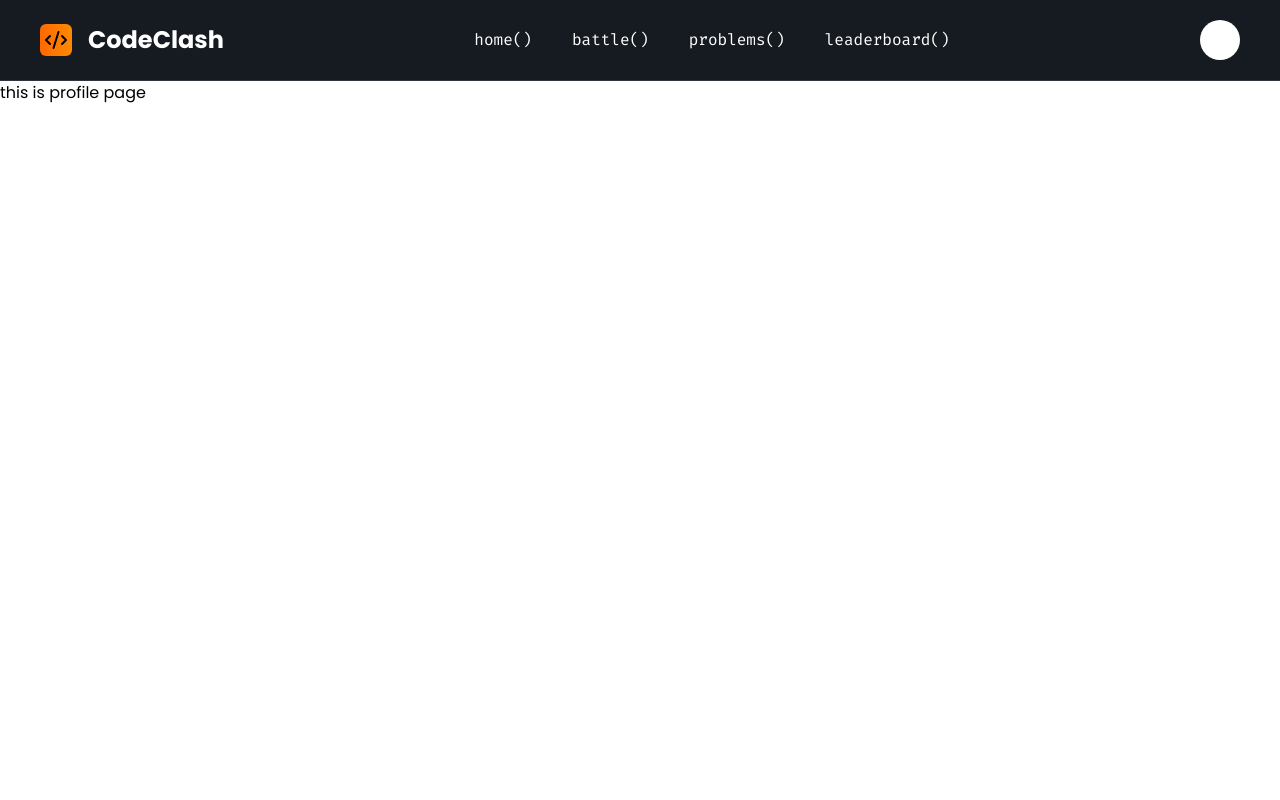
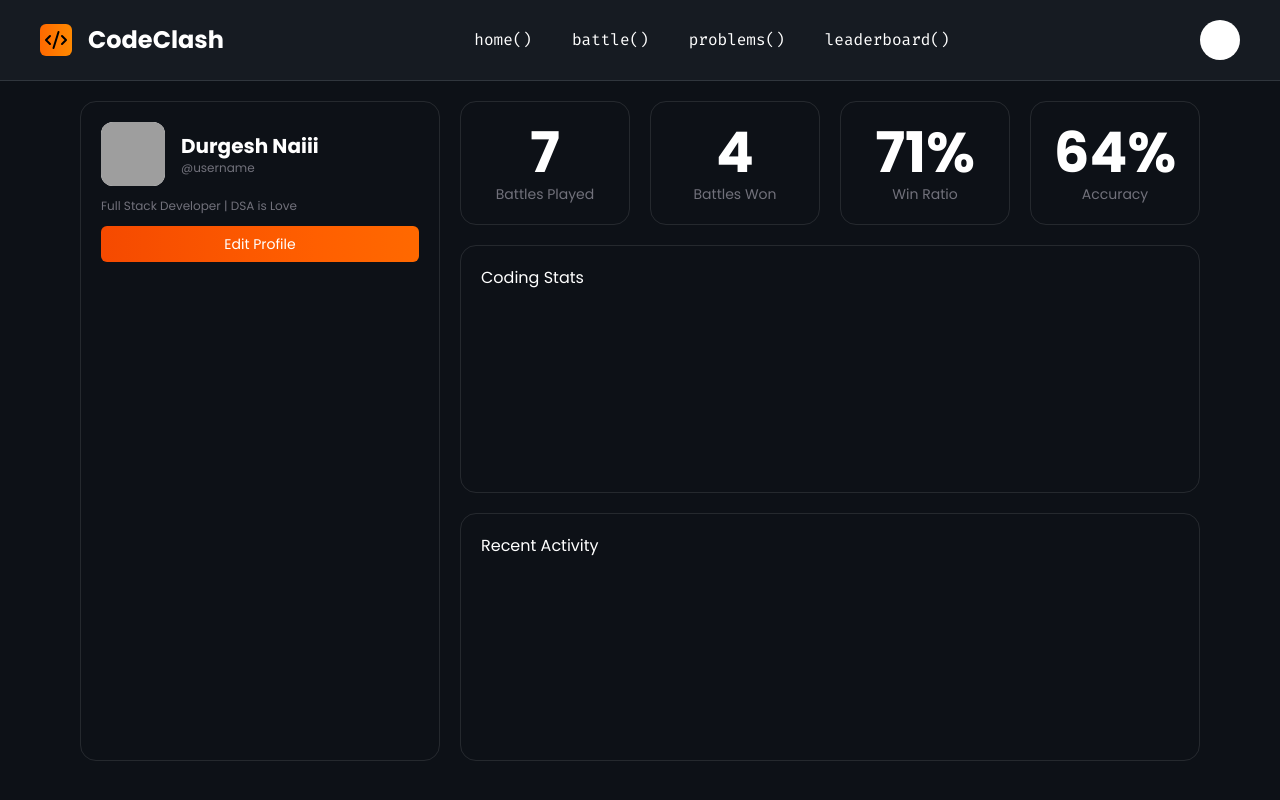
Before and after one commit to prakash-ydv/CodeClash, a React (Vite) app in the folder client/: page /profile in a window 1280 px wide. Shown: the top 800 px of the page. Built offline with nearby package versions, Linux system fonts and the light colour scheme; grey boxes are pictures that could not be loaded; a web font is replaced by a local one.

Commit message:
create layout

```diff
--- a/client/src/pages/ProfilePage.jsx
+++ b/client/src/pages/ProfilePage.jsx
@@ -1,11 +1,76 @@
 import React from "react";
 import NavBar from "../component/ui/NavBar";
+import Footer from "../component/ui/Footer";
 
 function ProfilePage() {
   return (
-    <div>
+    <div className="w-full min-h-screen terminal-bg transition-all duration-300 ease-in-out">
       <NavBar />
-      this is profile page
+      <div
+        id="main-body"
+        className="w-full p-5 sm:px-10 md:px-20 grid grid-cols-1 lg:grid-cols-3 text-white gap-5"
+      >
+        {/* Sidebar */}
+        <div
+          id="side-bar"
+          className="w-full md:col-span-1 flex flex-col gap-3 border rounded-2xl border-white/10 p-5 hover:border-orange-500"
+        >
+          <div id="profile-details" className="flex items-center gap-4">
+            <span className="h-16 w-16 overflow-hidden bg-center bg-white rounded-xl">
+              <img
+                src="https://thumbs.dreamstime.com/b/happy-black-teen-boy-outside-african-american-smiles-sitting-bench-192130399.jpg"
+                alt="Profile"
+                className="h-full w-full object-cover"
+              />
+            </span>
+            <div className="flex flex-col">
+              <h1 className="text-lg md:text-xl font-bold">Durgesh Naiii</h1>
+              <span className="text-xs text-zinc-500">@username</span>
+            </div>
+          </div>
+          <p className="text-xs text-zinc-500">
+            Full Stack Developer | DSA is Love
+          </p>
+
+          <button
+            title="edit profile"
+            className="w-full bg-gradient-to-r from-orange-600 to-orange-500 p-2 px-4 rounded-md text-sm"
+          >
+            Edit Profile
+          </button>
+        </div>
+
+        {/* Stats section*/}
+        <div id="stats" className="w-full flex flex-col gap-5 md:col-span-2">
+          {/* first row */}
+          <div className=" grid grid-cols-2 md:grid-cols-4 gap-5">
+            <div className="flex flex-col items-center justify-evenly border border-white/10 rounded-2xl p-5 hover:border-orange-500">
+              <h1 className="font-bold text-4xl md:text-[3.5rem]">7</h1>
+              <p className="text-sm text-zinc-500">Battles Played</p>
+            </div>
+            <div className="flex flex-col items-center justify-evenly border border-white/10 rounded-2xl p-5 hover:border-orange-500">
+              <h1 className="font-bold text-4xl md:text-[3.5rem]">4</h1>
+              <p className="text-sm text-zinc-500">Battles Won</p>
+            </div>
+            <div className="flex flex-col items-center justify-evenly border border-white/10 rounded-2xl p-5 hover:border-orange-500">
+              <h1 className="font-bold text-4xl md:text-[3.5rem]">71%</h1>
+              <p className="text-sm text-zinc-500">Win Ratio</p>
+            </div>
+            <div className="flex flex-col items-center justify-evenly border border-white/10 rounded-2xl p-5 hover:border-orange-500">
+              <h1 className="font-bold text-4xl md:text-[3.5rem]">64%</h1>
+              <p className="text-sm text-zinc-500">Accuracy</p>
+            </div>
+          </div>
+
+          <div className="w-full h-62 p-5 border border-white/10 rounded-2xl">
+            <h1>Coding Stats</h1>
+          </div>
+          <div className="w-full h-62 p-5 border border-white/10 rounded-2xl">
+            <h1>Recent Activity</h1>
+          </div>
+        </div>
+      </div>
+      <Footer />
     </div>
   );
 }
```
